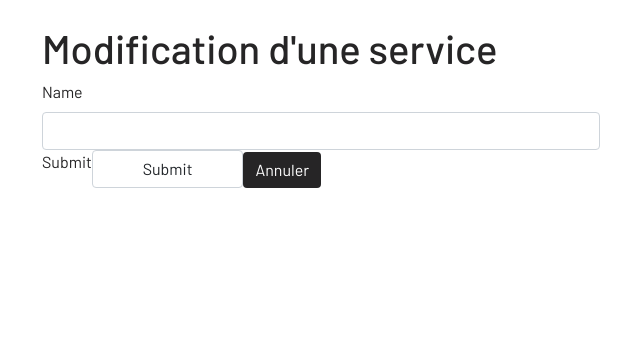
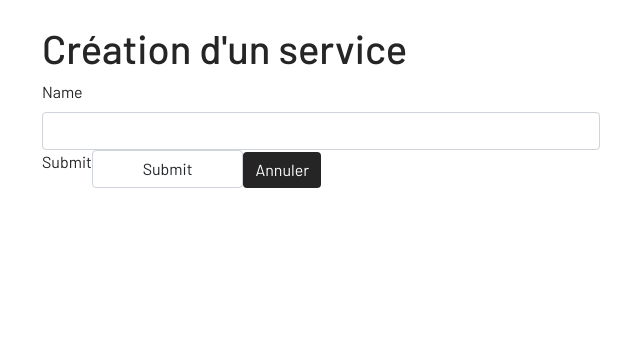
Before and after one commit to hatim37/garage-Parrot, a Symfony app: template templates/pages/service/new.html.twig in a window 1280 px wide. Shown: the part 72-420 px from the top of the page, without its empty margins (40-680 px from the left). Run offline with Twig, Linux system fonts and the light colour scheme; the template is opened without the code that fills it, so the values that code supplies are empty; form fields are guessed from the names that the template uses; some libraries are stand-ins or nearby versions.

Commit message:
Modification du titre

```diff
--- a/templates/pages/equipment/index.html.twig
+++ b/templates/pages/equipment/index.html.twig
@@ -6,7 +6,7 @@
 
 {% block body %}
 	<div class="container mt-5">
-		<h1 class="equipment">Les options de véhicule</h1>
+		<h1 class="equipment">Liste des options</h1>
 
 
 		{% if not equipment.items is same as ([]) %}
--- a/templates/pages/service/new.html.twig
+++ b/templates/pages/service/new.html.twig
@@ -1,13 +1,13 @@
 {% extends 'base.html.twig' %}
 
 {% block title %}
-	{{ parent() }}- Modifier une service
+	{{ parent() }}- Créer un service
 {% endblock %}
 
 {% block body %}
 	<div class="container body-height">
 
-		<h1 class="mt-4">Modification d'une service</h1>
+		<h1 class="mt-4">Création d'un service</h1>
 		<div class="row g-3">
 			{{ form_start(form) }}
 
```
Also changed, not shown: templates/pages/user/edit_password.html.twig (+2 -5 lines).
